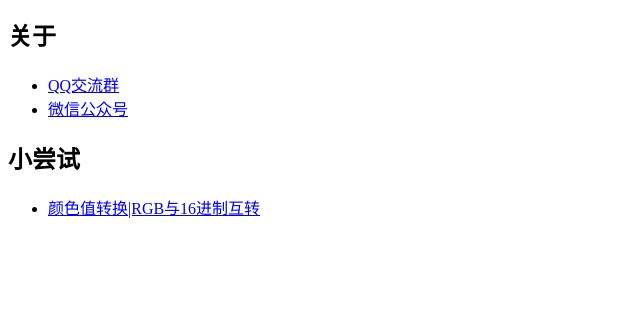
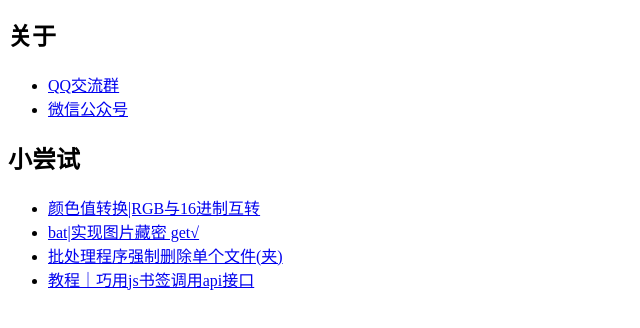
Before and after one commit to bzxg-space/home, a plain HTML site: page index.html in a window 1280 px wide. Shown: the part 116-444 px from the top of the page, without its empty margins (0-640 px from the left). Drawn offline with Linux system fonts and the light colour scheme.

Commit message:
Update index.html

```diff
--- a/index.html
+++ b/index.html
@@ -18,5 +18,8 @@
   <h2>小尝试</h2>
   <ul>
    <li><a href="colorConvert.html" target="_bank">颜色值转换|RGB与16进制互转</a></li>
+   <li><a href="http://t.cn/AiDgQwob" target="_bank">bat|实现图片藏密 get√</a></li>
+   <li><a href="http://t.cn/AiDgQHbL" target="_bank">批处理程序强制删除单个文件(夹)</a></li>
+   <li><a href="http://t.cn/AiDg8ouK" target="_bank">教程｜巧用js书签调用api接口</a></li>
   </ul>
  </body>
```
